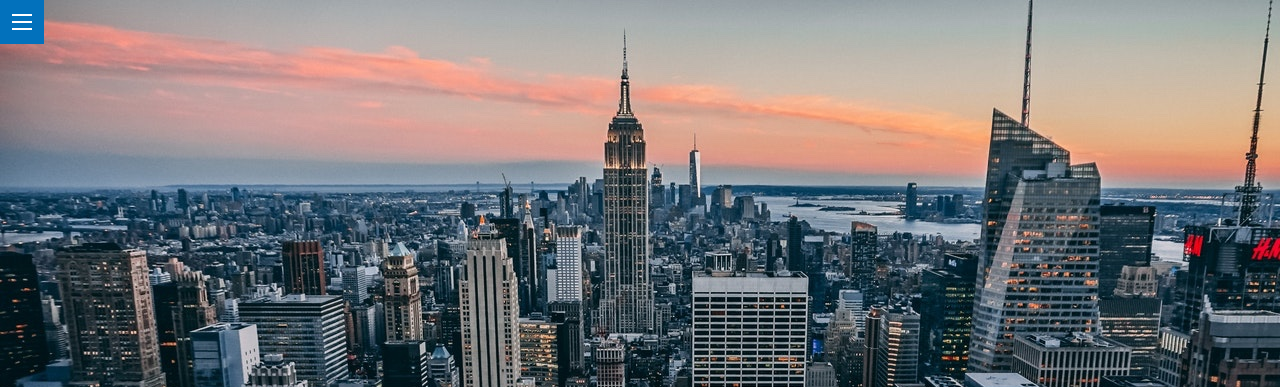
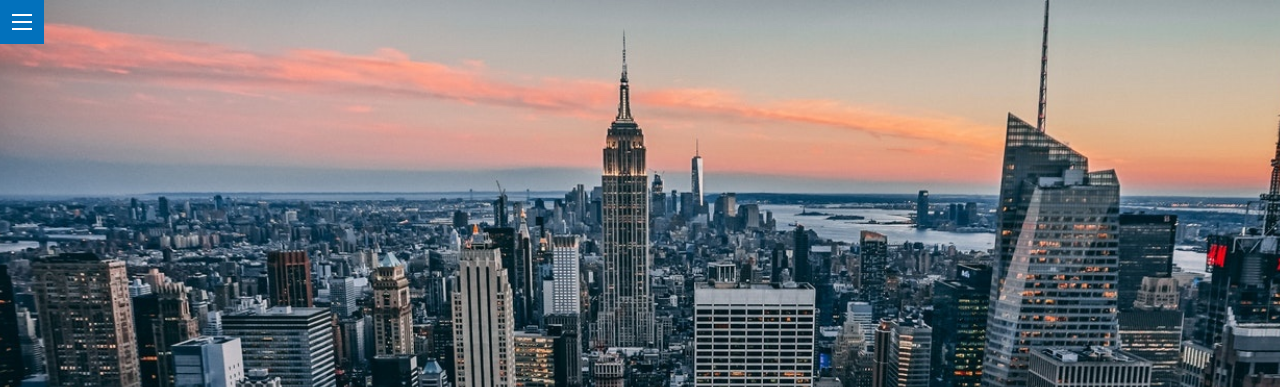
Before and after one commit to elemarmar/modulo-1-evaluacion-final-elemarmar, a website: page docs/index.html in a window 1280 px wide. Shown: the top 387 px of the page. Drawn offline with nearby package versions, Linux system fonts and the light colour scheme; files that its build step writes are made by us from their sources.

Commit message:
Fix hero height

```diff
--- a/src/scss/layout/_hero.scss
+++ b/src/scss/layout/_hero.scss
@@ -40,7 +40,6 @@
 
     @include desktop {
         padding-bottom: 13px;
-        height: 768px;
 
 
     }
```
